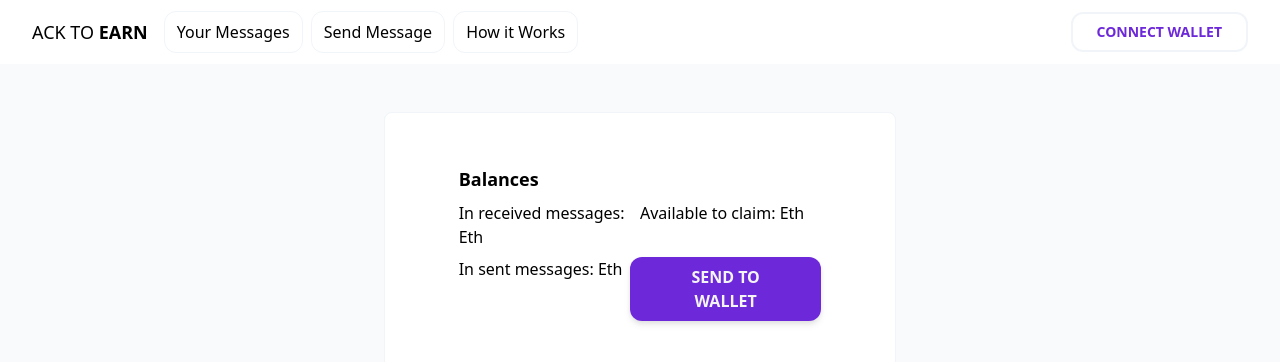
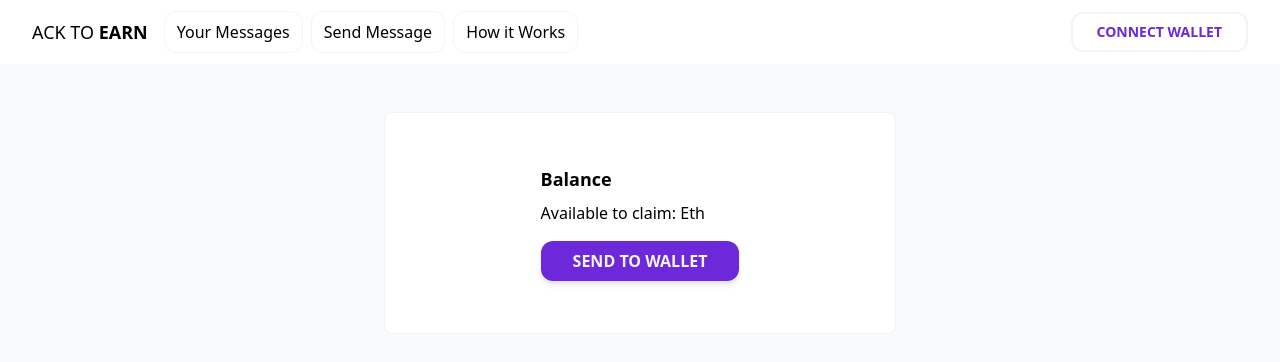
Before and after one commit to pardhaponugoti/ack_to_earn, a React (Create React App) app: page /balance in a window 1280 px wide. Shown: the top 362 px of the page. Built offline with nearby package versions, Linux system fonts and the light colour scheme; what @unstoppabledomains/resolution would draw is missing.

Commit message:
Removed empty balance fields

```diff
--- a/src/components/Balance.js
+++ b/src/components/Balance.js
@@ -29,27 +29,27 @@ function Balance(props) {
     <div className="pt-12">
       <div className="px-6 py-6 rounded-lg bg-white flex mx-auto max-w-lg border border-slate-100 justify-center">
         <div className="p-6 ">
-          <p className="font-bold text-lg py-1">Balances</p>
-          <div className="flex py-1">
-            <p className="basis-1/2">
+          <p className="font-bold text-lg py-1">Balance</p>
+          <div className="space-y-4 py-1">
+            {/*<p className="">
               In received messages:
               <span className="font-medium">
                 {' '}
                 {receivedMessagesBalance} Eth
               </span>
             </p>
-            <p className="basis-1/2">
+          </div>
+          <div className="flex py-1">
+            <p className="">
+              In sent messages:{' '}
+              <span className="font-medium"> {sentMessagesBalance} Eth</span>
+  </p>*/}
+            <p className="">
               Available to claim:
               <span className="font-medium"> {balance} Eth</span>
             </p>
-          </div>
-          <div className="flex py-1">
-            <p className="basis-1/2">
-              In sent messages:{' '}
-              <span className="font-medium"> {sentMessagesBalance} Eth</span>
-            </p>
             <button
-              className="font-semibold rounded-xl drop-shadow-md uppercase inline-block px-8 py-2 bg-violet-700 text-gray-100 text-bold"
+              className="font-semibold rounded-xl drop-shadow-md uppercase px-8 py-2 bg-violet-700 text-gray-100 text-bold"
               onClick={sendToWallet}
               disabled={balance <= 0 ? true : false}
             >
```
